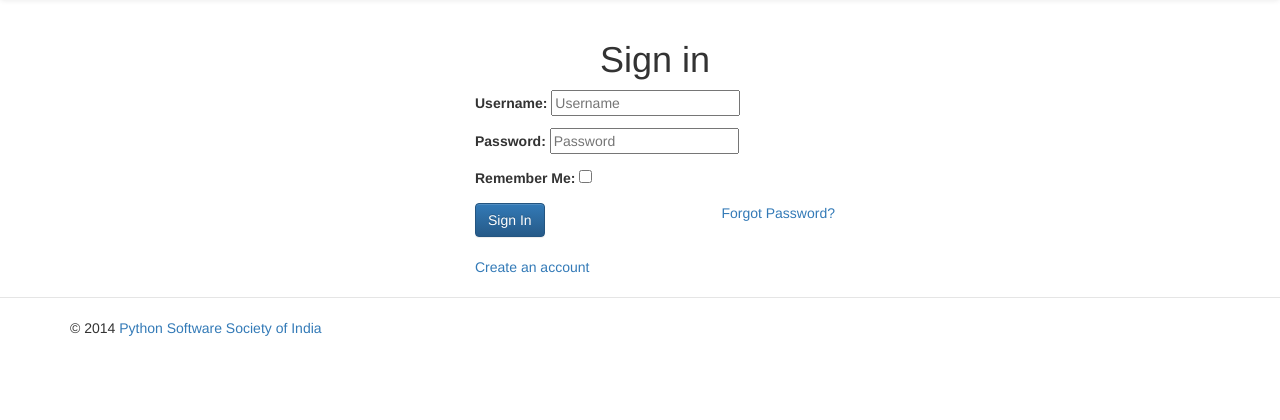
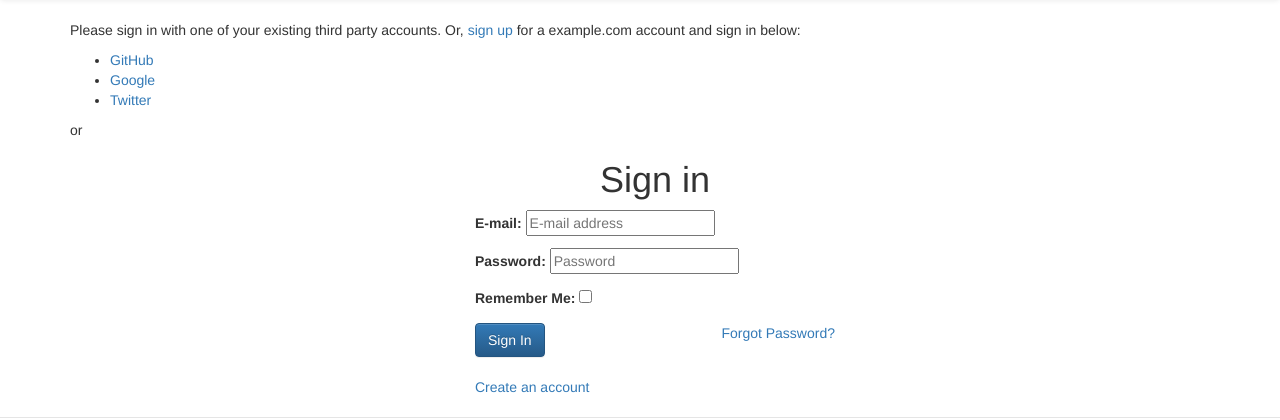
Before and after one commit to pythonindia/wye, a Django app: page /accounts/login/ in a window 1280 px wide. Shown: the part 52-472 px from the top of the page. Run offline with Django 3.2, Linux system fonts and the light colour scheme; some libraries are stand-ins or nearby versions.

Commit message:
Social Authentication added

```diff
--- a/settings/common.py
+++ b/settings/common.py
@@ -55,6 +55,7 @@ THIRD_PARTY_APPS = (
     'allauth.socialaccount',
     'allauth.socialaccount.providers.github',
     'allauth.socialaccount.providers.google',
+    'allauth.socialaccount.providers.twitter',
 )
 
 INSTALLED_APPS = DEFAULT_APPS + OUR_APPS + THIRD_PARTY_APPS
@@ -107,6 +108,7 @@ DATABASES = {
         'PORT': os.environ.get('DB_PORT', ''),
     }
 }
+
 ATOMIC_REQUESTS = True
 
 # Internationalization
@@ -151,7 +153,7 @@ AUTHENTICATION_BACKENDS = (
     'allauth.account.auth_backends.AuthenticationBackend',
 )
 
-ACCOUNT_AUTHENTICATION_METHOD = "username"
+ACCOUNT_AUTHENTICATION_METHOD = "email"
 
 ACCOUNT_EMAIL_REQUIRED = True
 
--- a/wye/templates/account/login.html
+++ b/wye/templates/account/login.html
@@ -1,13 +1,36 @@
 {% extends "account/base.html" %}
 
 {% load i18n %}
-{% load account %}
+{% load account socialaccount %}
 
 {% block title %}Login | Pythonexpress{% endblock %}
 
 {% block content %}
   <div class="container">
     <div class="row">
+      {% get_providers as socialaccount_providers %}
+
+      {% if socialaccount_providers %}
+
+        <p>{% blocktrans with site.name as site_name %}Please sign in with one
+        of your existing third party accounts. Or, <a href="{{ signup_url }}">sign up</a>
+        for a {{ site_name }} account and sign in below:{% endblocktrans %}</p>
+        <div class="socialaccount_ballot">
+
+          <ul class="socialaccount_providers">
+            {% include "socialaccount/snippets/provider_list.html" with process="login" %}
+          </ul>
+
+          <div class="login-or">{% trans 'or' %}</div>
+        </div>
+
+        {% include "socialaccount/snippets/login_extra.html" %}
+
+      {% else %}
+      <p>{% blocktrans %}If you have not created an account yet, then please
+      <a href="{{ signup_url }}">sign up</a> first.{% endblocktrans %}</p>
+      {% endif %}
+
       <div class="col-sm-6 col-md-4 col-md-offset-4">
         <h1 class="text-center login-title">Sign in</h1>
         <div class="account-wall">
--- a/wye/templates/base.html
+++ b/wye/templates/base.html
@@ -21,7 +21,7 @@
           <ul class="nav navbar-nav">
             <li><a href="/about/">About</a></li>
             {% if user.is_authenticated %}
-            	<li><a href="/orgs">Organizations</a></li>
+            	<li><a href="/organisation">Organizations</a></li>
             	<li><a href="/trainers">Trainers</a></li>
             	<li><a href="/workshop">Workshops</a></li>
             {% endif %}
@@ -38,10 +38,10 @@
               			<div class="navbar-text" style="">Welcome <strong>{{user.name}}</strong></div>
               		</li>
               		<li>
-                		<li><a class="auth" id="logout" href="">Logout</a></li>
+                		<li><a class="auth" id="logout" href="/accounts/logout">Logout</a></li>
               		</li>
             	{% else %}
-              		<li><a href="/login">Log In</a>
+              		<li><a href="/accounts/login">Log In</a>
             	{% endif %}
             {%endblock loginindicator %}
           </ul>
```
